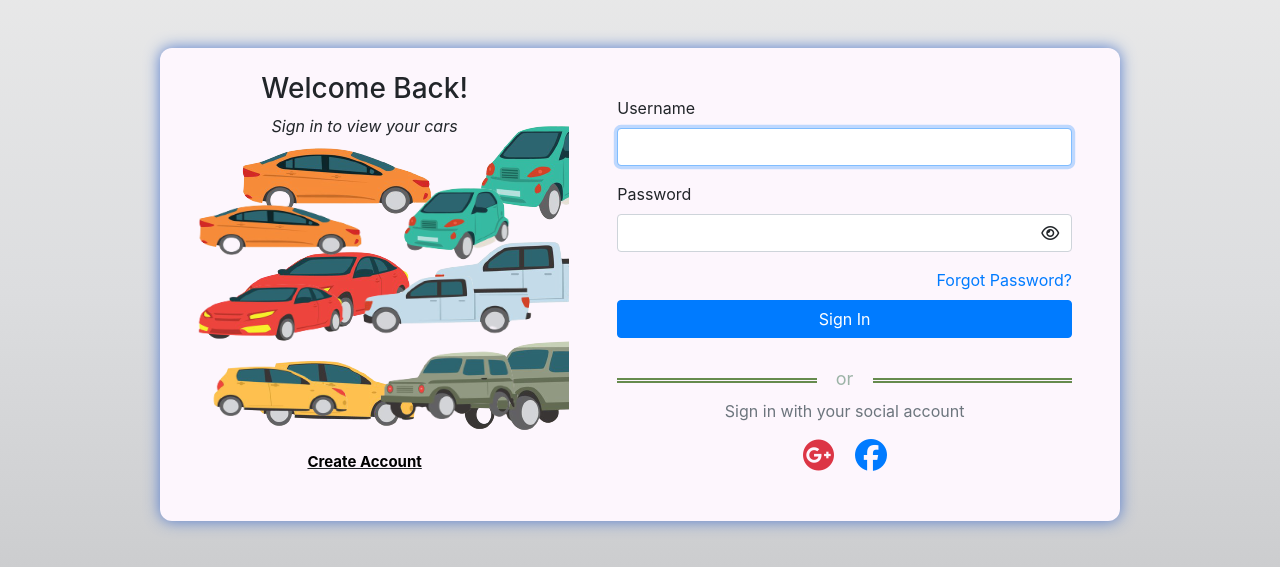
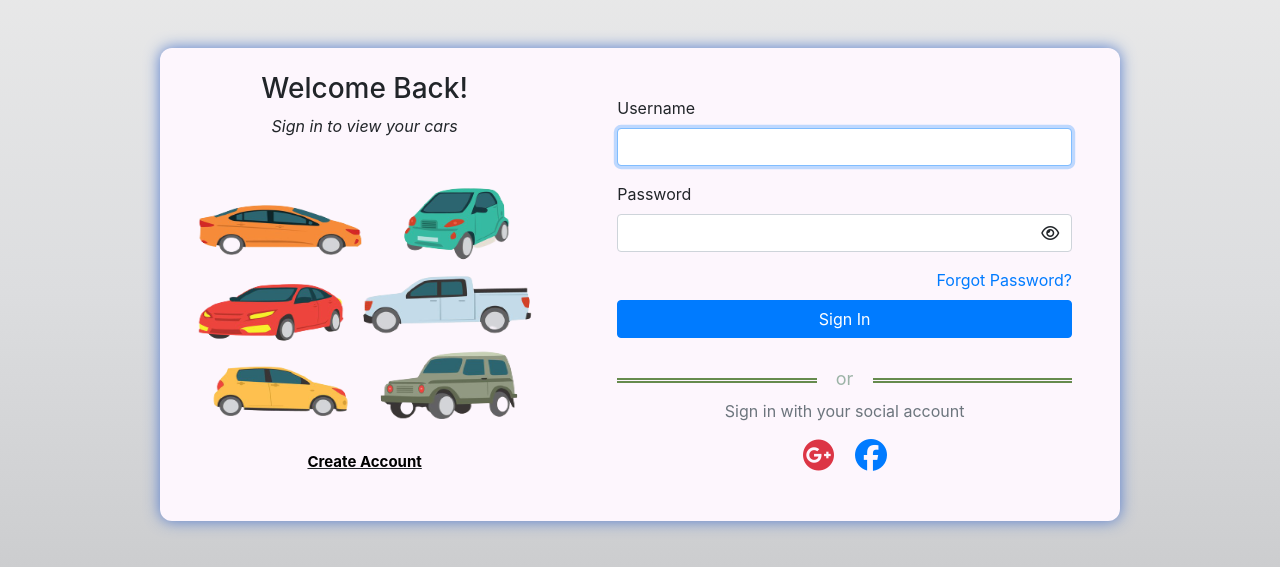
Before and after one commit to angie313/the_carage, a Django app: page /login in a window 1280 px wide. Shown: the part 91-658 px from the top of the page. Run offline with Django 3.2, Linux system fonts and the light colour scheme; some libraries are stand-ins or nearby versions.

Commit message:
fixed login page left column image

```diff
--- a/car/static/car/style.css
+++ b/car/static/car/style.css
@@ -249,7 +249,6 @@ footer {
   position: relative;
   box-sizing: border-box;
   width: 45%;
-  background-image: url("./images/background.png");
 }
 
 #color-cars {
```
Also changed, not shown: car/static/car/images/background.png (deleted).
